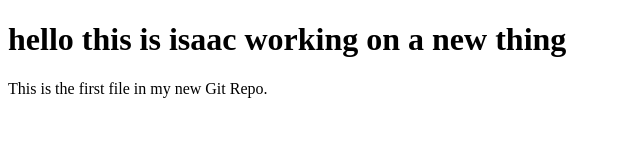
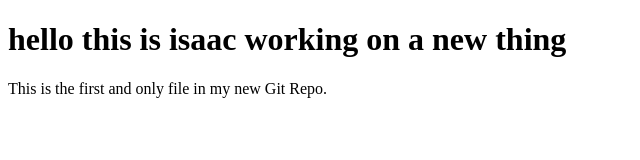
Before and after one commit to isaacbenit/my-first-repo, a plain HTML site: page index.html in a window 1280 px wide. Shown: the full height of the page, 0-640 px from the left. Drawn offline with Linux system fonts and the light colour scheme.

Commit message:
up data data

```diff
--- a/index.html
+++ b/index.html
@@ -6,7 +6,7 @@
 <body>
 
 <h1>hello this is isaac working on a new thing  </h1>
-<p>This is the first file in my new Git Repo.</p>
+<p>This is the first and only file in my new Git Repo.</p>
 
 </body>
 </html>
```
Also changed, not shown: my data.txt (deleted).
